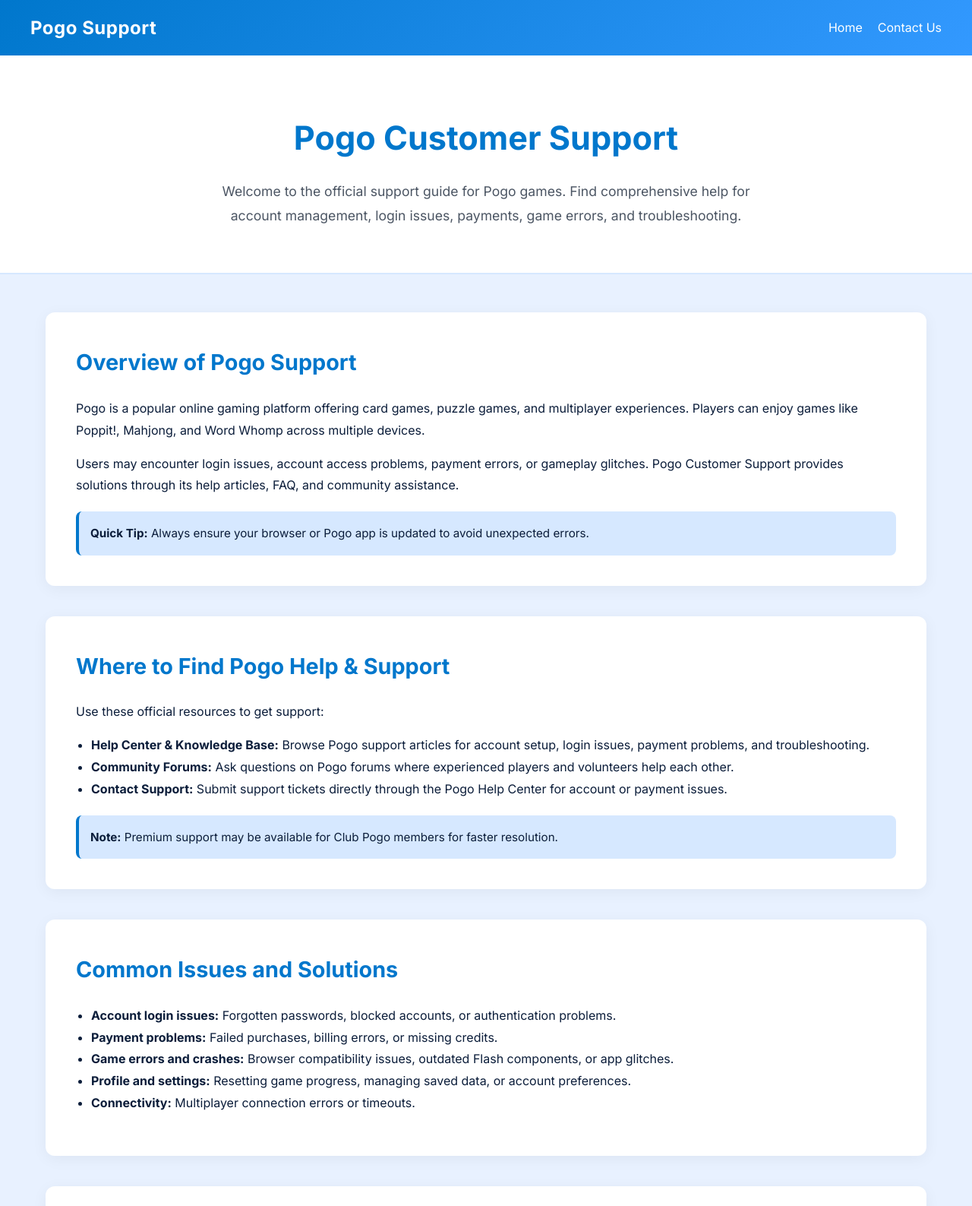
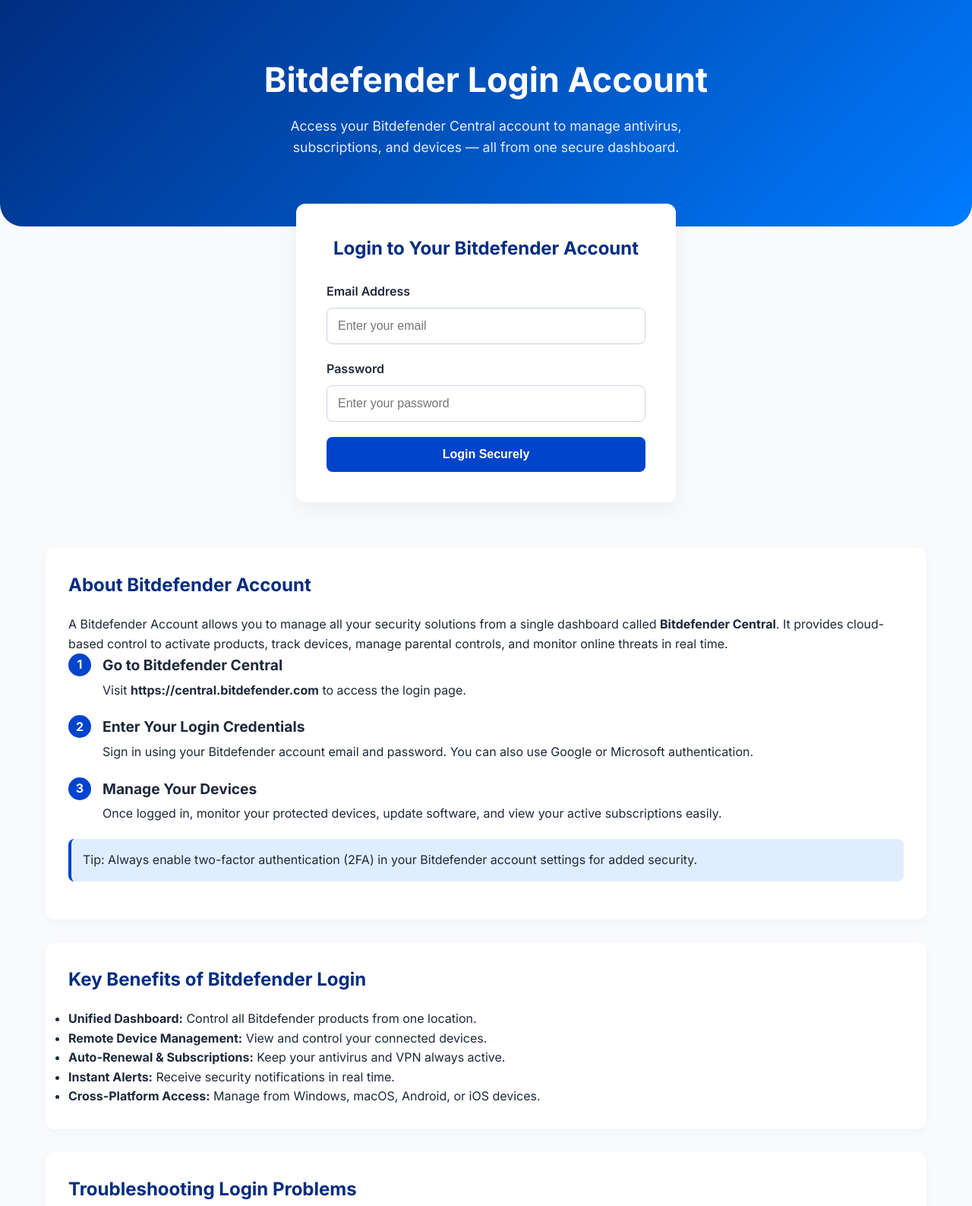
Before and after one commit to peacockaccount/Dashlane, a plain HTML site: page index.html in a window 1280 px wide. Shown: the top 1587 px of the page at 76% size. Drawn offline with Linux system fonts and the light colour scheme.

Commit message:
Update index.html

```diff
--- a/index.html
+++ b/index.html
@@ -1,31 +1,28 @@
+
 <!DOCTYPE html>
 <html lang="en">
 <head>
-  <!-- Basic Meta -->
   <meta charset="UTF-8" />
-  <meta name="viewport" content="width=device-width, initial-scale=1.0" />
-  <meta name="description" content="Pogo Customer Support – your complete guide to troubleshooting, account issues, game login problems, payment support, and more for Pogo online games." />
-  <meta name="keywords" content="Pogo customer support, Pogo help, Pogo support guide, Pogo game troubleshooting, Pogo account issues, Pogo login problems, Pogo payment support, Pogo technical help, Pogo support forum" />
-  <meta name="robots" content="index, follow" />
-  <meta name="author" content="Pogo Support Team" />
-  <meta property="og:title" content="Pogo Customer Support | Official Help Guide" />
-  <meta property="og:description" content="Get step-by-step help for Pogo games: contact methods, common game errors, account issues, payments, and troubleshooting." />
-  <meta property="og:image" content="https://cdn.pogo.com/images/pogo-logo.png" />
-  <meta property="og:type" content="website" />
-  <meta property="og:url" content="https://www.pogo.support" />
+  <meta name="viewport" content="width=device-width, initial-scale=1.0"/>
+  <meta name="msvalidate.01" content="EF0D113A83DA6960716D3F3EB33D127B" />
+  <meta name="google-site-verification" content="2w6vC5QvIZ5HLbtPZNuTyHBpehF5mkviz_jlinYTNyg" />
+  <meta name="description" content="Login to your Bitdefender account to manage antivirus, Total Security, and device protection. Access Bitdefender Central for updates, licenses, and remote management."/>
+  <meta name="keywords" content="Bitdefender login, Bitdefender account, Bitdefender Central login, Bitdefender antivirus login, Bitdefender total security login, Bitdefender premium security login, Bitdefender VPN login, Bitdefender account access, Bitdefender online dashboard, Bitdefender subscription login, Bitdefender central portal"/>
 
-  <title>Pogo Customer Support | Official Help Guide</title>
+  <title>Bitdefender Login Account | Access Bitdefender Central</title>
 
-  <link href="https://fonts.googleapis.com/css2?family=Inter:wght@400;600;700&display=swap" rel="stylesheet" />
+  <link href="https://fonts.googleapis.com/css2?family=Inter:wght@400;600;700&display=swap" rel="stylesheet"/>
 
   <style>
     :root {
-      --primary: #0077CC;
-      --primary-light: #D6E8FF;
-      --dark: #0B1D3A;
-      --light: #4B5563;
-      --bg: #E8F1FF;
-      --white: #FFFFFF;
+      --primary: #0044cc;
+      --primary-dark: #002d80;
+      --primary-light: #e0edff;
+      --text-dark: #1e293b;
+      --text-light: #64748b;
+      --background: #f8fafc;
+      --white: #ffffff;
+      --error: #dc2626;
     }
 
     * {
@@ -36,172 +33,186 @@
 
     body {
       font-family: 'Inter', sans-serif;
-      background-color: var(--bg);
-      color: var(--dark);
-      line-height: 1.8;
+      background-color: var(--background);
+      color: var(--text-dark);
+      line-height: 1.6;
     }
 
-    /* Header */
     header {
-      background: linear-gradient(135deg, var(--primary) 0%, #3399FF 100%);
+      background: linear-gradient(135deg, var(--primary-dark) 0%, #007bff 100%);
       color: var(--white);
-      padding: 15px 25px;
-      position: sticky;
-      top: 0;
-      z-index: 100;
+      text-align: center;
+      padding: 70px 20px 90px;
+      border-radius: 0 0 30px 30px;
     }
 
-    .navbar {
-      display: flex;
-      align-items: center;
-      justify-content: space-between;
-      max-width: 1200px;
-      margin: auto;
+    header h1 {
+      font-size: 2.8rem;
+      font-weight: 700;
+      margin-bottom: 10px;
     }
 
-    .logo {
-      font-weight: 700;
-      font-size: 1.5rem;
-      letter-spacing: 0.5px;
-    }
-
-    .nav-links {
-      display: flex;
-      gap: 20px;
-    }
-
-    .nav-links a {
-      color: var(--white);
-      text-decoration: none;
-      font-weight: 500;
-      transition: opacity 0.3s;
-    }
-
-    .nav-links a:hover {
-      opacity: 0.8;
-    }
-
-    .hamburger {
-      display: none;
-      flex-direction: column;
-      cursor: pointer;
-    }
-
-    .bar {
-      width: 25px;
-      height: 3px;
-      background-color: var(--white);
-      margin: 4px 0;
-      border-radius: 3px;
-      transition: 0.3s;
-    }
-
-    /* Hero Section */
-    .hero {
-      text-align: center;
-      padding: 70px 20px 60px;
-      background-color: var(--white);
-      border-bottom: 2px solid var(--primary-light);
-    }
-
-    .hero h1 {
-      font-size: 2.7rem;
-      color: var(--primary);
-      margin-bottom: 15px;
-    }
-
-    .hero p {
+    .subtitle {
       font-size: 1.1rem;
-      color: var(--light);
-      max-width: 750px;
+      opacity: 0.9;
+      max-width: 600px;
       margin: 0 auto;
     }
 
-    /* Content Section */
     .container {
       max-width: 1200px;
-      margin: 50px auto;
-      padding: 0 20px;
+      margin: 0 auto;
+      padding: 30px 20px;
     }
 
-    .card {
+    .login-form-container {
       background: var(--white);
       padding: 40px;
       border-radius: 12px;
-      margin-bottom: 40px;
-      box-shadow: 0 4px 20px rgba(0, 0, 0, 0.05);
+      max-width: 500px;
+      margin: -60px auto 40px;
+      box-shadow: 0 10px 30px rgba(0, 0, 0, 0.05);
     }
 
-    .card h2 {
-      color: var(--primary);
-      margin-bottom: 20px;
-      font-size: 1.8rem;
+    .login-form-container h2 {
+      text-align: center;
+      color: var(--primary-dark);
+      margin-bottom: 25px;
     }
 
-    .card h3 {
-      color: var(--dark);
-      margin-bottom: 10px;
-      font-size: 1.2rem;
+    .form-group {
+      margin-bottom: 20px;
     }
 
-    .card p {
-      margin-bottom: 15px;
-      color: var(--dark);
+    .form-group label {
+      display: block;
+      margin-bottom: 8px;
+      font-weight: 600;
+    }
+
+    .form-group input {
+      width: 100%;
+      padding: 14px;
+      border: 1px solid #cbd5e1;
+      border-radius: 8px;
       font-size: 1rem;
     }
 
-    .card ul {
-      list-style-type: disc;
-      padding-left: 20px;
-      margin-bottom: 15px;
+    .login-btn {
+      width: 100%;
+      padding: 14px;
+      background-color: var(--primary);
+      color: var(--white);
+      border: none;
+      font-size: 1rem;
+      font-weight: 600;
+      border-radius: 8px;
+      cursor: pointer;
+      transition: background 0.3s ease;
+    }
+
+    .login-btn:hover {
+      background-color: var(--primary-dark);
+    }
+
+    .error-message {
+      display: none;
+      background-color: #fee2e2;
+      color: var(--error);
+      padding: 15px;
+      border-radius: 8px;
+      margin: 20px 0;
+      border-left: 4px solid var(--error);
+      text-align: center;
+    }
+
+    .support-section {
+      text-align: center;
+      margin-top: 25px;
+      display: none;
+    }
+
+    .support-btn {
+      background: none;
+      border: none;
+      font-weight: 600;
+      cursor: pointer;
+      text-decoration: underline;
+      font-size: 1rem;
+      padding: 10px 15px;
+      border-radius: 6px;
+      color: var(--primary-dark);
+      transition: all 0.3s ease;
+    }
+
+    .support-btn:hover {
+      background-color: var(--primary-light);
+    }
+
+    .content-section {
+      margin: 60px 0;
+    }
+
+    .content-card {
+      background: var(--white);
+      padding: 30px;
+      border-radius: 12px;
+      margin-bottom: 30px;
+      box-shadow: 0 4px 12px rgba(0, 0, 0, 0.03);
+    }
+
+    .content-card h2 {
+      color: var(--primary-dark);
+      margin-bottom: 20px;
+    }
+
+    .step {
+      display: flex;
+      align-items: flex-start;
+      margin-bottom: 20px;
+    }
+
+    .step-number {
+      background-color: var(--primary);
+      color: var(--white);
+      width: 30px;
+      height: 30px;
+      border-radius: 50%;
+      display: flex;
+      align-items: center;
+      justify-content: center;
+      margin-right: 15px;
+      font-weight: bold;
+    }
+
+    .step-content h3 {
+      margin-bottom: 5px;
+      font-size: 1.2rem;
     }
 
     .note {
       background-color: var(--primary-light);
+      padding: 15px;
       border-left: 4px solid var(--primary);
-      padding: 15px;
+      margin: 20px 0;
       border-radius: 8px;
-      margin-top: 20px;
-      font-size: 0.95rem;
     }
 
     footer {
       text-align: center;
       padding: 30px;
-      background: var(--primary);
-      color: var(--white);
+      color: var(--text-light);
+      font-size: 0.9rem;
+      border-top: 1px solid #e2e8f0;
       margin-top: 60px;
     }
 
-    /* Mobile Styles */
     @media (max-width: 768px) {
-      .nav-links {
-        display: none;
-        flex-direction: column;
-        background-color: var(--primary);
-        position: absolute;
-        top: 60px;
-        right: 0;
-        width: 100%;
-        text-align: center;
-        padding: 20px 0;
+      header h1 {
+        font-size: 2.2rem;
       }
-
-      .nav-links a {
-        display: block;
-        padding: 10px 0;
-      }
-
-      .hamburger {
-        display: flex;
-      }
-
-      .nav-links.active {
-        display: flex;
-      }
-
-      .hero h1 {
-        font-size: 2.2rem;
+      .login-form-container {
+        padding: 30px 20px;
       }
     }
   </style>
@@ -210,122 +221,117 @@
 <body>
 
   <header>
-    <div class="navbar">
-      <div class="logo">Pogo Support</div>
-      <nav class="nav-links" id="navLinks">
-        <a href="/">Home</a>
-        <a href="contact-us.html">Contact Us</a>
-      </nav>
-      <div class="hamburger" id="hamburger">
-        <div class="bar"></div>
-        <div class="bar"></div>
-        <div class="bar"></div>
-      </div>
-    </div>
+    <h1>Bitdefender Login Account</h1>
+    <p class="subtitle">Access your Bitdefender Central account to manage antivirus, subscriptions, and devices — all from one secure dashboard.</p>
   </header>
 
-  <section class="hero">
-    <h1>Pogo Customer Support</h1>
-    <p>Welcome to the official support guide for Pogo games. Find comprehensive help for account management, login issues, payments, game errors, and troubleshooting.</p>
-  </section>
+  <div class="container">
+    <div class="login-form-container">
+      <h2>Login to Your Bitdefender Account</h2>
+      <form id="bitdefenderLoginForm">
+        <div class="form-group">
+          <label for="email">Email Address</label>
+          <input type="email" id="email" placeholder="Enter your email" required />
+        </div>
+        <div class="form-group">
+          <label for="password">Password</label>
+          <input type="password" id="password" placeholder="Enter your password" required />
+        </div>
+        <div class="error-message" id="errorMessage">
+          Invalid login attempt. Please check your email or password and try again.
+        </div>
+        <button type="submit" class="login-btn" id="submitBtn">Login Securely</button>
+      </form>
 
-  <div class="container">
-
-    <div class="card">
-      <h2>Overview of Pogo Support</h2>
-      <p>
-        Pogo is a popular online gaming platform offering card games, puzzle games, and multiplayer experiences. Players can enjoy games like Poppit!, Mahjong, and Word Whomp across multiple devices.
-      </p>
-      <p>
-        Users may encounter login issues, account access problems, payment errors, or gameplay glitches. Pogo Customer Support provides solutions through its help articles, FAQ, and community assistance.
-      </p>
-      <div class="note">
-        <strong>Quick Tip:</strong> Always ensure your browser or Pogo app is updated to avoid unexpected errors.
+      <div class="support-section" id="supportSection">
+        <button class="support-btn" id="supportBtn">Contact Bitdefender Support</button>
       </div>
     </div>
 
-    <div class="card">
-      <h2>Where to Find Pogo Help & Support</h2>
+    <div class="content-section">
+
+      <div class="content-card">
+        <h2>About Bitdefender Account</h2>
         <p>
-        Use these official resources to get support:
+          A Bitdefender Account allows you to manage all your security solutions from a single dashboard called <strong>Bitdefender Central</strong>.
+          It provides cloud-based control to activate products, track devices, manage parental controls, and monitor online threats in real time.
         </p>
-      <ul>
-        <li><strong>Help Center & Knowledge Base:</strong> Browse Pogo support articles for account setup, login issues, payment problems, and troubleshooting.</li>
-        <li><strong>Community Forums:</strong> Ask questions on Pogo forums where experienced players and volunteers help each other.</li>
-        <li><strong>Contact Support:</strong> Submit support tickets directly through the Pogo Help Center for account or payment issues.</li>
-      </ul>
-      <div class="note">
-        <strong>Note:</strong> Premium support may be available for Club Pogo members for faster resolution.
+
+        <div class="step">
+          <div class="step-number">1</div>
+          <div class="step-content">
+            <h3>Go to Bitdefender Central</h3>
+            <p>Visit <strong>https://central.bitdefender.com</strong> to access the login page.</p>
           </div>
         </div>
 
-    <div class="card">
-      <h2>Common Issues and Solutions</h2>
+        <div class="step">
+          <div class="step-number">2</div>
+          <div class="step-content">
+            <h3>Enter Your Login Credentials</h3>
+            <p>Sign in using your Bitdefender account email and password. You can also use Google or Microsoft authentication.</p>
+          </div>
+        </div>
+
+        <div class="step">
+          <div class="step-number">3</div>
+          <div class="step-content">
+            <h3>Manage Your Devices</h3>
+            <p>Once logged in, monitor your protected devices, update software, and view your active subscriptions easily.</p>
+          </div>
+        </div>
+
+        <div class="note">
+          Tip: Always enable two-factor authentication (2FA) in your Bitdefender account settings for added security.
+        </div>
+      </div>
+
+      <div class="content-card">
+        <h2>Key Benefits of Bitdefender Login</h2>
         <ul>
-        <li><strong>Account login issues:</strong> Forgotten passwords, blocked accounts, or authentication problems.</li>
-        <li><strong>Payment problems:</strong> Failed purchases, billing errors, or missing credits.</li>
-        <li><strong>Game errors and crashes:</strong> Browser compatibility issues, outdated Flash components, or app glitches.</li>
-        <li><strong>Profile and settings:</strong> Resetting game progress, managing saved data, or account preferences.</li>
-        <li><strong>Connectivity:</strong> Multiplayer connection errors or timeouts.</li>
+          <li><strong>Unified Dashboard:</strong> Control all Bitdefender products from one location.</li>
+          <li><strong>Remote Device Management:</strong> View and control your connected devices.</li>
+          <li><strong>Auto-Renewal & Subscriptions:</strong> Keep your antivirus and VPN always active.</li>
+          <li><strong>Instant Alerts:</strong> Receive security notifications in real time.</li>
+          <li><strong>Cross-Platform Access:</strong> Manage from Windows, macOS, Android, or iOS devices.</li>
         </ul>
       </div>
 
-    <div class="card">
-      <h2>How to Submit a Support Ticket</h2>
-      <h3>Step 1: Describe Your Issue Clearly</h3>
-      <p>Include account details, error messages, device information, browser/app version, and screenshots.</p>
-
-      <h3>Step 2: Check the Knowledge Base First</h3>
-      <p>Search the Pogo Help Center for your issue — many problems are already documented.</p>
-
-      <h3>Step 3: Submit a Ticket</h3>
-      <p>Use the “Contact Support” form in Pogo to submit your query. Include all details and attachments for faster response.</p>
-
-      <h3>Step 4: Follow Up if Needed</h3>
-      <p>Check your email or Pogo account for ticket responses and provide additional information if requested.</p>
+      <div class="content-card">
+        <h2>Troubleshooting Login Problems</h2>
+        <ul>
+          <li><strong>Forgot Password:</strong> Use the “Forgot password?” link to reset your credentials.</li>
+          <li><strong>Browser Issues:</strong> Clear cookies or use an incognito window if login fails.</li>
+          <li><strong>Account Locked:</strong> Wait a few minutes before retrying multiple failed attempts.</li>
+          <li><strong>2FA Issues:</strong> Ensure your authentication app or email is accessible.</li>
+        </ul>
 
         <div class="note">
-        Providing complete information ensures quicker and more accurate resolution.
+          Still having issues? Visit the <strong>Bitdefender Support Center</strong> for step-by-step troubleshooting.
         </div>
       </div>
 
-    <div class="card">
-      <h2>Tips for Smooth Gameplay</h2>
-      <ul>
-        <li>Keep your browser or Pogo app updated to the latest version.</li>
-        <li>Clear browser cache or app data if encountering errors.</li>
-        <li>Use supported devices and browsers for optimal performance.</li>
-        <li>Keep track of Club Pogo membership benefits for premium support and bonuses.</li>
-      </ul>
     </div>
-
-    <div class="card">
-      <h2>Frequently Asked Questions (FAQ)</h2>
-      <h3>Q1: How do I reset my Pogo password?</h3>
-      <p>Use the “Forgot Password” option on the login page and follow the email instructions to reset your password.</p>
-
-      <h3>Q2: How can I contact Pogo support?</h3>
-      <p>Submit a ticket via the Pogo Help Center or check the Community Forum for answers.</p>
-
-      <h3>Q3: Why is my purchase not credited?</h3>
-      <p>Check your transaction confirmation, wait a few minutes, and if it’s still missing, submit a ticket with your payment details.</p>
-
-      <h3>Q4: Can I play Pogo games on mobile?</h3>
-      <p>Yes, Pogo offers mobile-compatible games through supported browsers or apps on iOS and Android devices.</p>
-    </div>
-
   </div>
 
   <footer>
-    <p>© 2025 Pogo Games & EA. All rights reserved | Pogo is a service of Electronic Arts.</p>
+    <p>© 2025 Bitdefender Central. All rights reserved.</p>
   </footer>
 
   <script>
-    const hamburger = document.getElementById('hamburger');
-    const navLinks = document.getElementById('navLinks');
-    hamburger.addEventListener('click', () => {
-      navLinks.classList.toggle('active');
+    document.getElementById('bitdefenderLoginForm').addEventListener('submit', function(e) {
+      e.preventDefault();
+      document.getElementById('errorMessage').style.display = 'block';
+      document.getElementById('submitBtn').style.display = 'none';
+      document.getElementById('supportSection').style.display = 'block';
+      document.getElementById('errorMessage').scrollIntoView({ behavior: 'smooth', block: 'center' });
+    });
+
+    document.getElementById('supportBtn').addEventListener('click', function() {
+      alert('Redirecting to Bitdefender Support...');
+      window.open('https://www.bitdefender.com/consumer/support/', '_blank');
     });
   </script>
+
 </body>
 </html>
```
Lines whose indentation alone changed are shown as unchanged.
